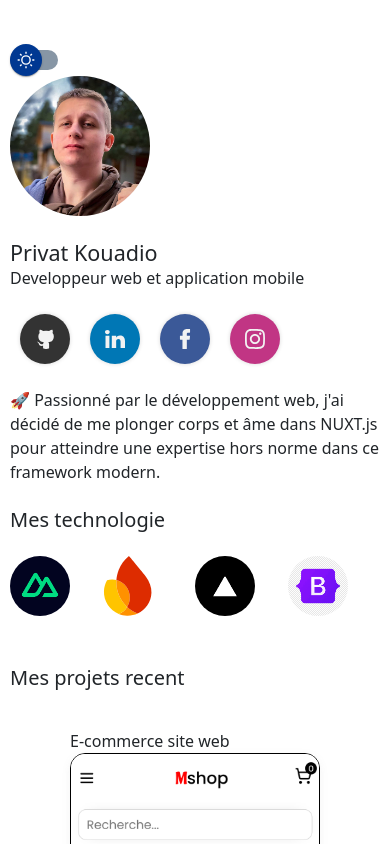
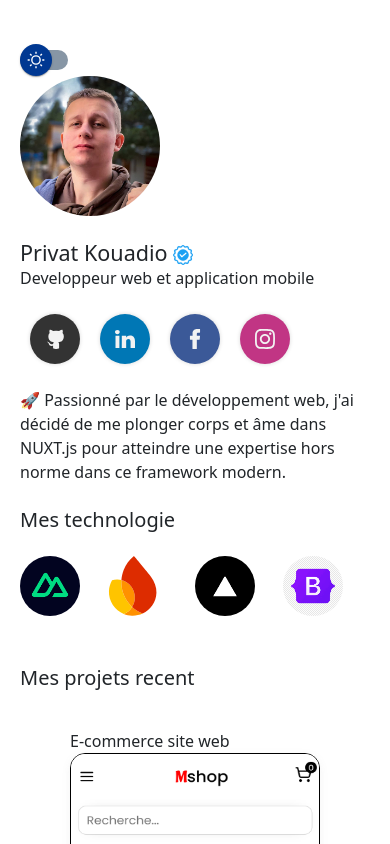
Before and after one commit to PrivatsLabs/Portfolio, a Nuxt app: page / in a window 390 px wide. Shown: the top 844 px of the page. Built offline with nearby package versions, Linux system fonts and the light colour scheme.

Commit message:
version stable

```diff
--- a/pages/index.vue
+++ b/pages/index.vue
@@ -13,7 +13,7 @@
 
         <img class="profil" src="/unnamed.jpg" /> <br />
         <br />
-        <h4 class="nom">Privat Kouadio</h4>
+        <h4 class="nom">Privat Kouadio <img src="/qualite.png" width="20"></h4>
         <p class="prefession">Developpeur web et application mobile</p>
         <br />
 
@@ -210,9 +210,13 @@ export default {
     document.body.className = newMode + "-mode";
 
      // Ajouter la classe correspondant au mode à l'élément `.wrapper`
-     const wrapper = document.querySelector('.wrapper');
+    const wrapper = document.querySelector('.wrapper');
     wrapper.classList.remove('light-mode', 'dark-mode'); // Supprimer les classes existantes
     wrapper.classList.add(newMode + "-mode");
+
+    const col_xl_4 = document.querySelector('.col-xl-4');
+    col_xl_4.classList.remove('light-mode', 'dark-mode'); // Supprimer les classes existantes
+    col_xl_4.classList.add(newMode + "-mode");
   },
 },
 
@@ -252,6 +256,9 @@ body {
   padding-left: 160px;
   padding-top: 50px;
   padding-right: 10px;
+  position: fixed;
+  left: 0;
+  background-color: white;
 }
 
 .row .col-xl-4 .profil{
@@ -276,7 +283,9 @@ body {
   padding-right: 160px;
   padding-left: 50px;
   padding-top: 50px;
+  margin-left: auto;
   min-height: 100vh;
+
   overflow-y: auto;
 }
 .col-xl-8 .col-xl-6 {
@@ -292,6 +301,7 @@ body {
 
 .col-xl-8 .col-xl-6 img {
   width: 250px;
+  height: 480px;
   border: 1px solid;
   border-radius: 15px;
   cursor: pointer;
@@ -490,14 +500,15 @@ body {
 }
 
   .col-xl-4 {
-    padding-left: 10px;
+    padding-left: 20px;
     padding-top: 50px;
-    padding-right: 10px;
+    padding-right: 20px;
+    position: relative;
   }
 
   .col-xl-8 {
-    padding-right: 10px;
-    padding-left: 10px;
+    padding-right: 20px;
+    padding-left: 20px;
     padding-top: 50px;
     min-height: 100vh;
     overflow-y: auto;
```
Also changed, not shown: static/qualite.png (added).
